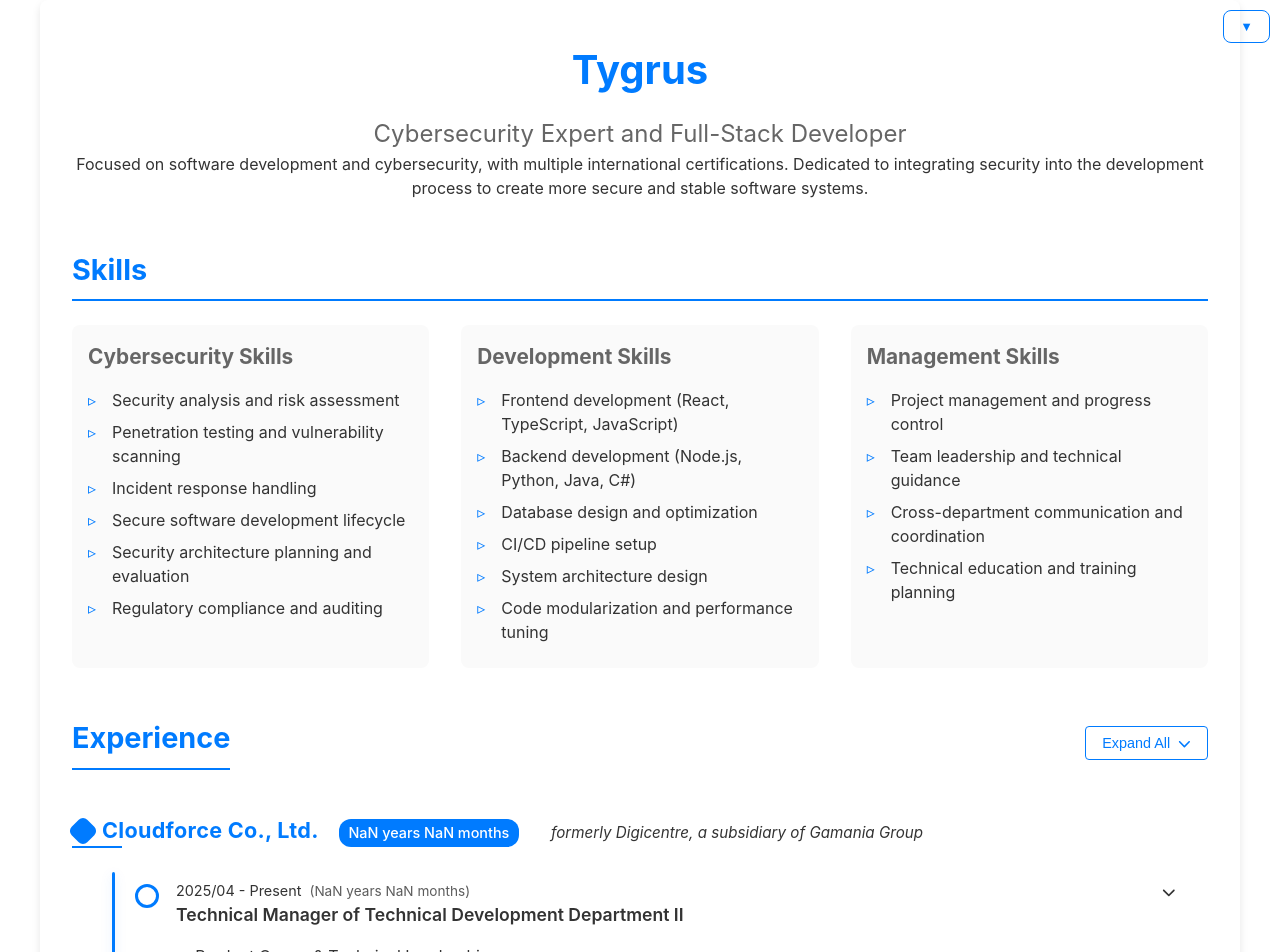
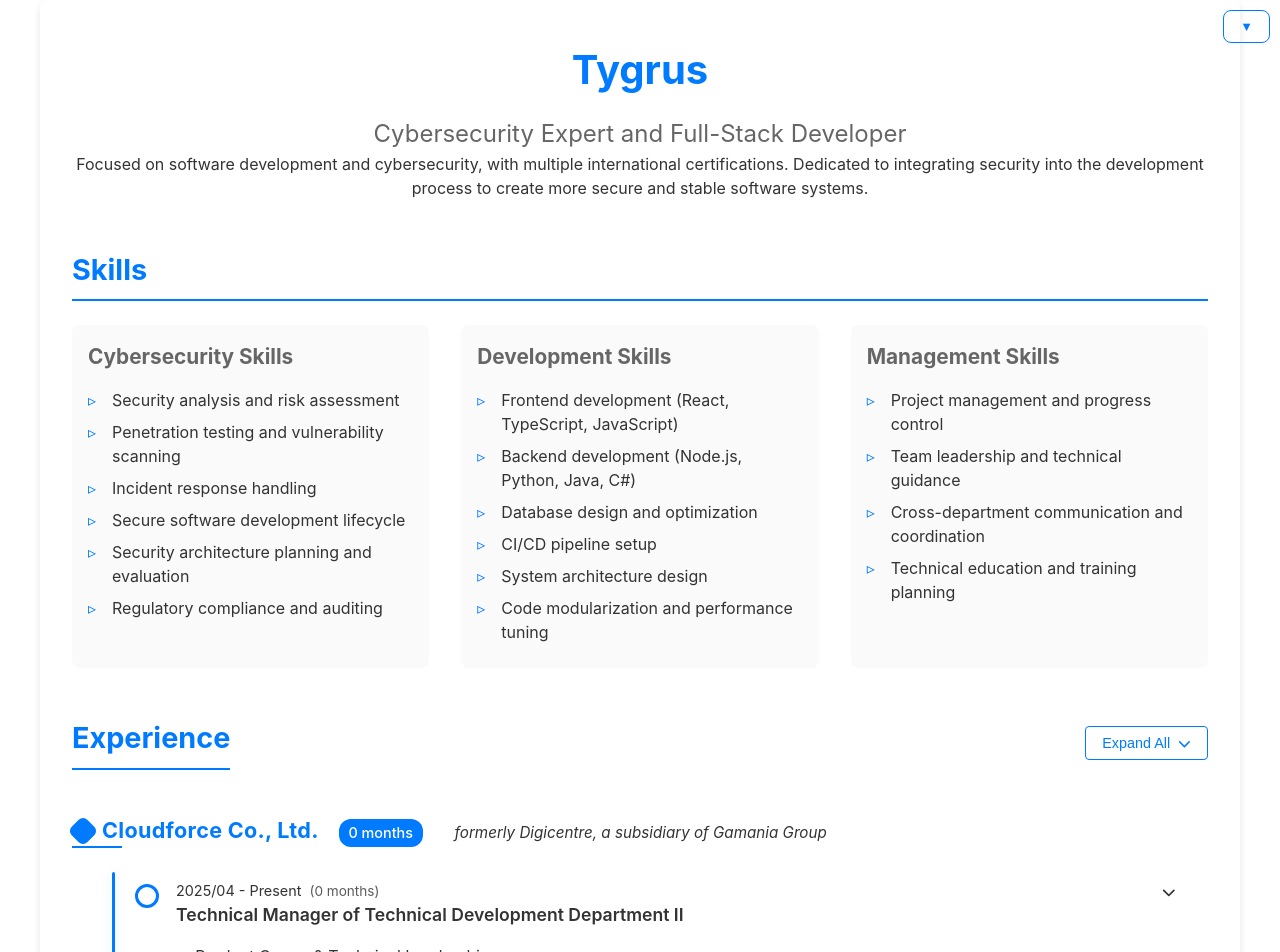
Before and after one commit to Lung-Yu/Lung-Yu.github.io, a React (Vite) app: page /#/cv in a window 1280 px wide. Shown: the top 952 px of the page. Built offline with nearby package versions, Linux system fonts and the light colour scheme.

Commit message:
feat: enhance experience year calculation to support multilingual 'current' indicators

```diff
--- a/src/features/cv/components/CV.tsx
+++ b/src/features/cv/components/CV.tsx
@@ -46,7 +46,10 @@ const CV = () => {
   const calculateExperienceYears = (period: string): { years: number; months: number } => {
     const [start, end] = period.split(' - ');
     const startDate = new Date(start.replace('/', '-'));
-    const endDate = end === '現在' ? new Date() : new Date(end.replace('/', '-'));
+
+    // 處理多語系的「現在」或「Present」
+    const isCurrentDate = end === '現在' || end === 'Present';
+    const endDate = isCurrentDate ? new Date() : new Date(end.replace('/', '-'));
 
     const diffTime = Math.abs(endDate.getTime() - startDate.getTime());
     const totalMonths = Math.floor(diffTime / (1000 * 60 * 60 * 24 * 30.44));
```
